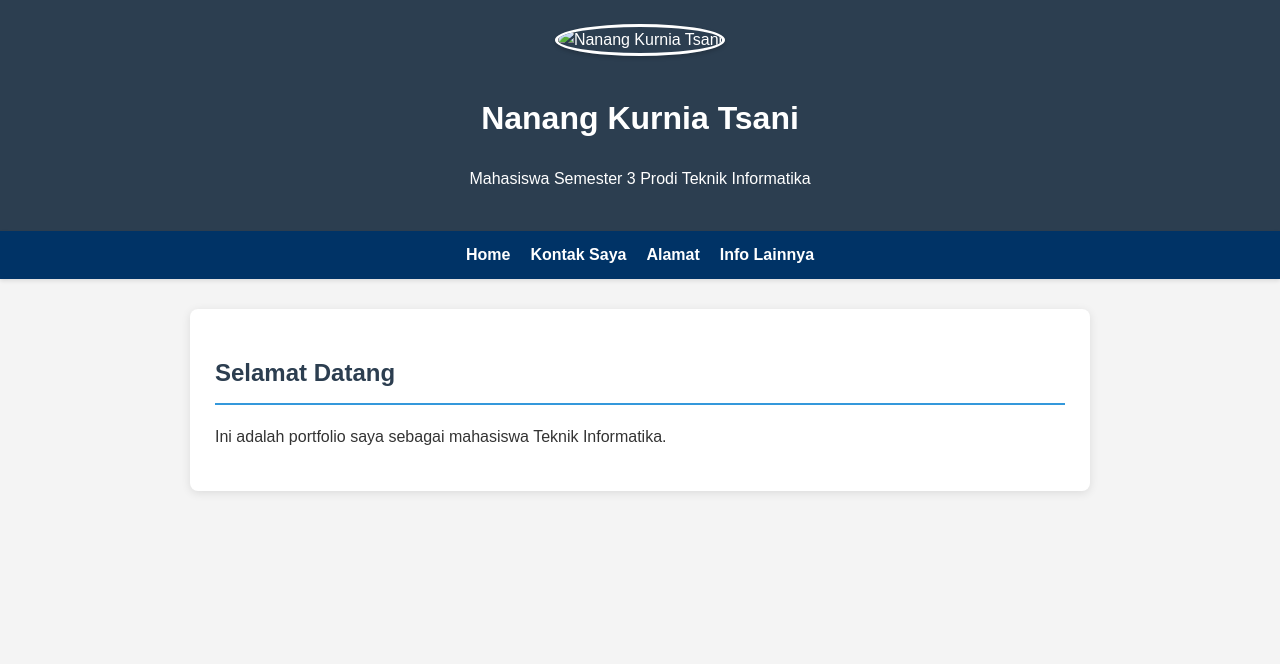
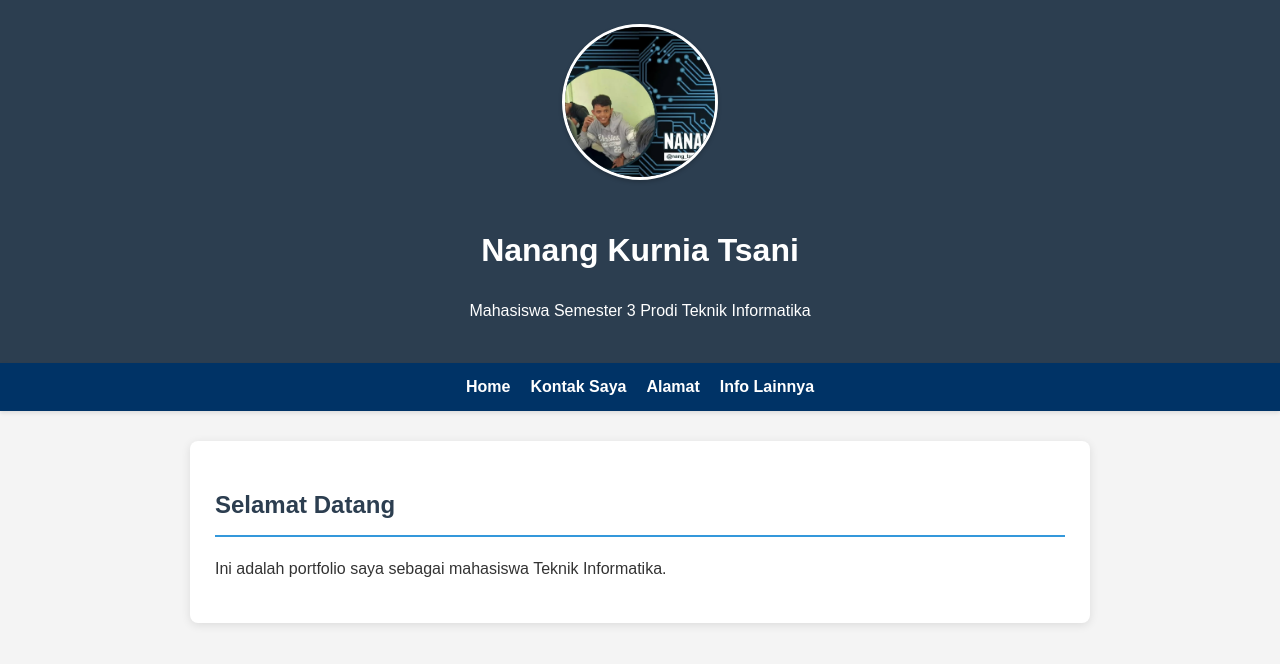
Before and after one commit to NanangKurniaTsani/Web_portofolio, a plain HTML site: page index.html in a window 1280 px wide. Drawn offline with Linux system fonts and the light colour scheme.

Commit message:
menambah pp

```diff
--- a/index.html
+++ b/index.html
@@ -8,7 +8,7 @@
 </head>
 <body>
     <header>
-        <img src="/placeholder.svg?height=150&width=150" alt="Nanang Kurnia Tsani" class="profile-pic">
+        <img src="./assets/PP.web.jpg" alt="Nanang Kurnia Tsani" class="profile-pic">
         <h1>Nanang Kurnia Tsani</h1>
         <p>Mahasiswa Semester 3 Prodi Teknik Informatika</p>
     </header>
```
Also changed, not shown: assets/PP.web.jpg (added).
